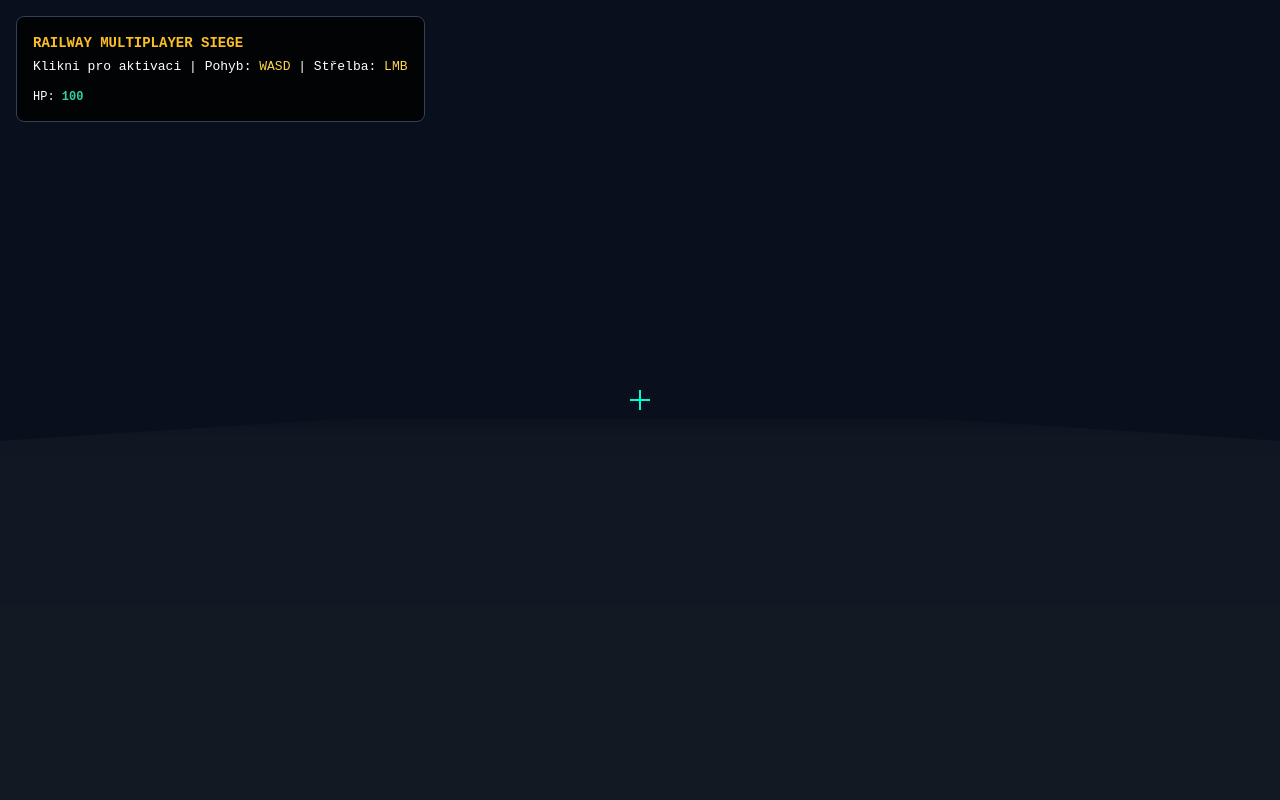
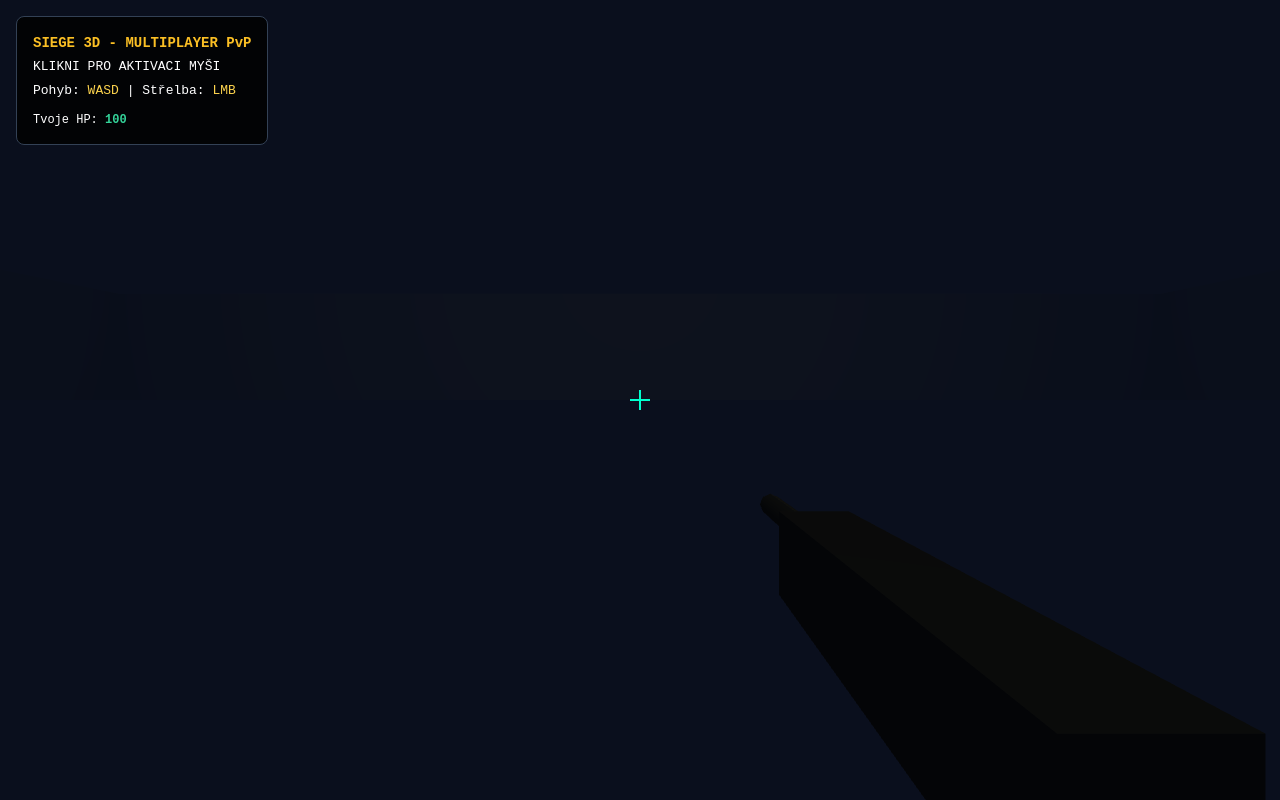
Before and after one commit to filipesk004-blip/cus, a website: page public/index.html in a window 1280 px wide. Drawn offline with nearby package versions, Linux system fonts and the light colour scheme; no server answers; animation ran at ten frames a second.

Commit message:
Update index.html

```diff
--- a/public/index.html
+++ b/public/index.html
@@ -2,7 +2,7 @@
 <html lang="cs">
 <head>
     <meta charset="UTF-8">
-    <title>Multiplayer Siege 3D</title>
+    <title>3D Multiplayer FPS Siege</title>
     <script src="https://cdn.tailwindcss.com"></script>
     <script src="https://cdnjs.cloudflare.com/ajax/libs/three.js/r128/three.min.js"></script>
     <script src="/socket.io/socket.io.js"></script>
@@ -20,10 +20,12 @@
 </head>
 <body class="select-none">
     <div id="crosshair"></div>
+
     <div class="fixed top-4 left-4 z-10 text-white space-y-1 pointer-events-none bg-black/80 p-4 rounded-lg border border-slate-700">
-        <h1 class="text-amber-400 font-bold text-sm mb-1">RAILWAY MULTIPLAYER SIEGE</h1>
-        <div>Klikni pro aktivaci | Pohyb: <span class="text-amber-300">WASD</span> | Střelba: <span class="text-amber-300">LMB</span></div>
-        <div class="pt-2 text-xs">HP: <span id="hp" class="text-emerald-400 font-bold">100</span></div>
+        <h1 class="text-amber-400 font-bold text-sm mb-1">SIEGE 3D - MULTIPLAYER PvP</h1>
+        <div>KLIKNI PRO AKTIVACI MYŠI</div>
+        <div>Pohyb: <span class="text-amber-300">WASD</span> | Střelba: <span class="text-amber-300">LMB</span></div>
+        <div class="pt-2 text-xs">Tvoje HP: <span id="hp" class="text-emerald-400 font-bold">100</span></div>
     </div>
 
     <div id="game-container" class="w-full h-screen"></div>
@@ -38,6 +40,8 @@
 
         let myHp = 100;
         let otherPlayers = {};
+        let gunGroup, muzzleFlash;
+        let flashTimer = 0;
         let isLocked = false;
 
         function init() {
@@ -46,7 +50,6 @@
             scene.fog = new THREE.FogExp2(0x0a0f1d, 0.025);
 
             camera = new THREE.PerspectiveCamera(75, window.innerWidth / window.innerHeight, 0.1, 1000);
-            camera.position.set(0, 1.6, 20);
 
             renderer = new THREE.WebGLRenderer({ antialias: true });
             renderer.setSize(window.innerWidth, window.innerHeight);
@@ -55,28 +58,88 @@
             const ambient = new THREE.AmbientLight(0xffffff, 0.6);
             scene.add(ambient);
 
-            // Podlaha a obvodové zdi
-            const floor = new THREE.Mesh(new THREE.PlaneGeometry(50, 50), new THREE.MeshStandardMaterial({ color: 0x1e293b }));
-            floor.rotation.x = -Math.PI / 2;
-            scene.add(floor);
+            const pointLight = new THREE.PointLight(0xffaa44, 1.2, 35);
+            pointLight.position.set(0, 6, 0);
+            scene.add(pointLight);
+
+            // Vytvoření zbraně pro FPS pohled
+            createPlayerGun();
+
+            // Podlaha a mapa
+            buildMap();
 
             setupSocketListeners();
 
-            document.body.addEventListener('click', () => { if (!isLocked) document.body.requestPointerLock(); });
+            document.body.addEventListener('click', () => { if (!isLocked && myHp > 0) document.body.requestPointerLock(); });
             document.addEventListener('pointerlockchange', () => isLocked = document.pointerLockElement === document.body);
             document.addEventListener('mousemove', onMouseMove);
             document.addEventListener('keydown', (e) => handleKey(e.code, true));
             document.addEventListener('keyup', (e) => handleKey(e.code, false));
             document.addEventListener('mousedown', shoot);
+            window.addEventListener('resize', onWindowResize);
 
             animate();
         }
 
+        function createPlayerGun() {
+            gunGroup = new THREE.Group();
+            const gunMat = new THREE.MeshStandardMaterial({ color: 0x1e293b, metalness: 0.8, roughness: 0.2 });
+
+            const gunBody = new THREE.Mesh(new THREE.BoxGeometry(0.1, 0.12, 0.5), gunMat);
+            const barrel = new THREE.Mesh(new THREE.CylinderGeometry(0.02, 0.02, 0.3), gunMat);
+            barrel.rotation.x = Math.PI / 2;
+            barrel.position.set(0, 0.02, -0.35);
+
+            gunGroup.add(gunBody, barrel);
+
+            const flashGeo = new THREE.ConeGeometry(0.08, 0.25, 8);
+            const flashMat = new THREE.MeshBasicMaterial({ color: 0xffcc00, transparent: true, opacity: 0 });
+            muzzleFlash = new THREE.Mesh(flashGeo, flashMat);
+            muzzleFlash.rotation.x = -Math.PI / 2;
+            muzzleFlash.position.set(0, 0.02, -0.5);
+            gunGroup.add(muzzleFlash);
+
+            gunGroup.position.set(0.25, -0.22, -0.5);
+            camera.add(gunGroup);
+            scene.add(camera);
+        }
+
+        function buildMap() {
+            const floorMat = new THREE.MeshStandardMaterial({ color: 0x1e293b, roughness: 0.8 });
+            const floor = new THREE.Mesh(new THREE.PlaneGeometry(50, 50), floorMat);
+            floor.rotation.x = -Math.PI / 2;
+            scene.add(floor);
+
+            const wallMat = new THREE.MeshStandardMaterial({ color: 0x0f172a });
+            createWall(0, 2.5, -25, 50, 5, 1, wallMat);
+            createWall(0, 2.5, 25, 50, 5, 1, wallMat);
+            createWall(-25, 2.5, 0, 1, 5, 50, wallMat);
+            createWall(25, 2.5, 0, 1, 5, 50, wallMat);
+
+            // Překážky uprostřed
+            createWall(-10, 2.5, 0, 1, 5, 15, wallMat);
+            createWall(10, 2.5, 0, 1, 5, 15, wallMat);
+        }
+
+        function createWall(x, y, z, w, h, d, material) {
+            const wall = new THREE.Mesh(new THREE.BoxGeometry(w, h, d), material);
+            wall.position.set(x, y, z);
+            scene.add(wall);
+        }
+
         function createEnemyMesh() {
             const group = new THREE.Group();
-            const body = new THREE.Mesh(new THREE.BoxGeometry(0.7, 1.8, 0.4), new THREE.MeshStandardMaterial({ color: 0xef4444 }));
+            const armorMat = new THREE.MeshStandardMaterial({ color: 0x991b1b });
+            const vestMat = new THREE.MeshStandardMaterial({ color: 0x18181b });
+
+            const body = new THREE.Mesh(new THREE.BoxGeometry(0.7, 0.9, 0.4), armorMat);
             body.position.y = 0.9;
-            group.add(body);
+            const head = new THREE.Mesh(new THREE.BoxGeometry(0.35, 0.35, 0.35), vestMat);
+            head.position.y = 1.6;
+            const enemyGun = new THREE.Mesh(new THREE.BoxGeometry(0.1, 0.1, 0.6), vestMat);
+            enemyGun.position.set(-0.3, 1.0, 0.3);
+
+            group.add(body, head, enemyGun);
             scene.add(group);
             return group;
         }
@@ -84,7 +147,10 @@
         function setupSocketListeners() {
             socket.on('currentPlayers', (players) => {
                 Object.keys(players).forEach((id) => {
-                    if (id !== socket.id) {
+                    if (id === socket.id) {
+                        camera.position.set(players[id].x, 1.6, players[id].z);
+                        camera.rotation.y = players[id].rotation;
+                    } else {
                         otherPlayers[id] = createEnemyMesh();
                         otherPlayers[id].position.set(players[id].x, 0, players[id].z);
                     }
@@ -105,10 +171,13 @@
             });
 
             socket.on('playerShot', (data) => {
-                if (data.hitPlayerId === socket.id) {
+                if (data.hitPlayerId === socket.id && myHp > 0) {
                     myHp -= 25;
                     document.getElementById('hp').innerText = Math.max(0, myHp);
-                    if (myHp <= 0) alert("BYL JSI ZABIT PROTIHRÁČEM!");
+                    if (myHp <= 0) {
+                        alert("BYL JSI ZABIT PROTIHRÁČEM!");
+                        document.exitPointerLock();
+                    }
                 }
             });
 
@@ -128,17 +197,26 @@
         }
 
         function onMouseMove(e) {
-            if (!isLocked) return;
+            if (!isLocked || myHp <= 0) return;
             camera.rotation.y -= e.movementX * 0.002;
+            const pitch = camera.rotation.x - e.movementY * 0.002;
+            camera.rotation.x = Math.max(-Math.PI / 3, Math.min(Math.PI / 3, pitch));
+            camera.rotation.z = 0;
         }
 
         function shoot() {
-            if (!isLocked) return;
+            if (!isLocked || myHp <= 0) return;
+
+            // Zášleh a zpětný ráz
+            muzzleFlash.material.opacity = 1;
+            flashTimer = 0.05;
+            gunGroup.position.z = -0.4;
+
             const raycaster = new THREE.Raycaster();
             raycaster.setFromCamera(new THREE.Vector2(0, 0), camera);
 
             Object.keys(otherPlayers).forEach((id) => {
-                const hits = raycaster.intersectObject(otherPlayers[id], true);
+                const hits = raycaster.intersectObjects(otherPlayers[id].children);
                 if (hits.length > 0) {
                     socket.emit('shoot', { hitPlayerId: id });
                 }
@@ -151,7 +229,13 @@
             const delta = (time - prevTime) / 1000;
             prevTime = time;
 
-            if (isLocked) {
+            if (flashTimer > 0) {
+                flashTimer -= delta;
+                if (flashTimer <= 0) muzzleFlash.material.opacity = 0;
+            }
+            gunGroup.position.z += (-0.5 - gunGroup.position.z) * 0.2;
+
+            if (isLocked && myHp > 0) {
                 velocity.x -= velocity.x * 10.0 * delta;
                 velocity.z -= velocity.z * 10.0 * delta;
 
@@ -166,7 +250,6 @@
                 camera.translateZ(velocity.z * delta);
                 camera.position.y = 1.6;
 
-                // Posílání pozice na server
                 socket.emit('playerMove', {
                     x: camera.position.x,
                     z: camera.position.z,
@@ -177,6 +260,12 @@
             renderer.render(scene, camera);
         }
 
+        function onWindowResize() {
+            camera.aspect = window.innerWidth / window.innerHeight;
+            camera.updateProjectionMatrix();
+            renderer.setSize(window.innerWidth, window.innerHeight);
+        }
+
         init();
     </script>
 </body>
```
